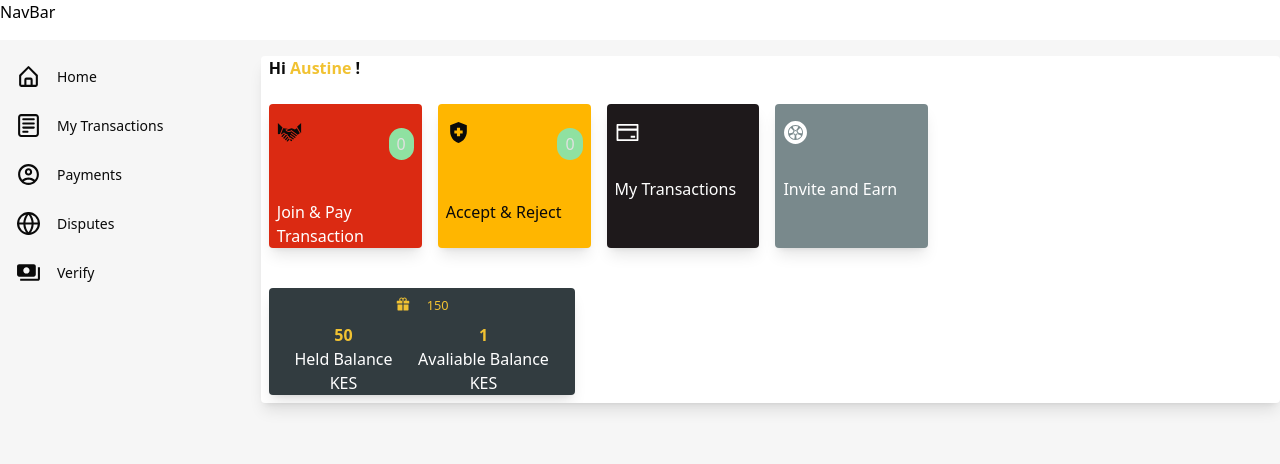
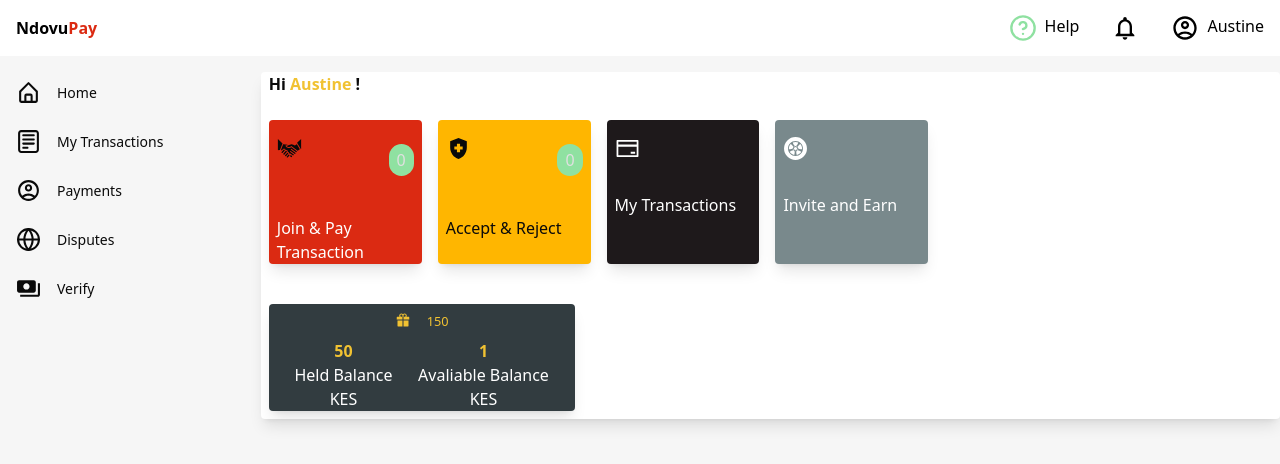
Before and after one commit to Ngatyah/ndovupay, a React (Vite) app: page / in a window 1280 px wide. Shown: the top 464 px of the page. Built offline with nearby package versions, Linux system fonts and the light colour scheme.

Commit message:
Add NavBar

```diff
--- a/src/Pages/NavBar/index.jsx
+++ b/src/Pages/NavBar/index.jsx
@@ -1,7 +1,28 @@
 import React from "react";
+import { FiHelpCircle } from "react-icons/fi";
+import { MdNotificationsNone, MdOutlineAccountCircle } from "react-icons/md";
 
 const NavBar = () => {
-  return <div className="h-10">NavBar</div>;
+  return (
+    <div className="flex justify-between items-center h-14 mx-4">
+      <h1 className="tezt-2xl font-bold">
+        Ndovu<span className="text-[#DB2A12]">Pay</span>
+      </h1>
+      <div className="flex gap-8">
+        <div className="flex gap-2 text-[#8FE1A1]">
+          <FiHelpCircle size={28} />
+          <h2 className="text-[#000]"> Help</h2>
+        </div>
+        <div className="">
+          <MdNotificationsNone size={28} />
+        </div>
+        <div className="flex gap-2">
+          <MdOutlineAccountCircle size={28} />
+          Austine
+        </div>
+      </div>
+    </div>
+  );
 };
 
 export default NavBar;
```
